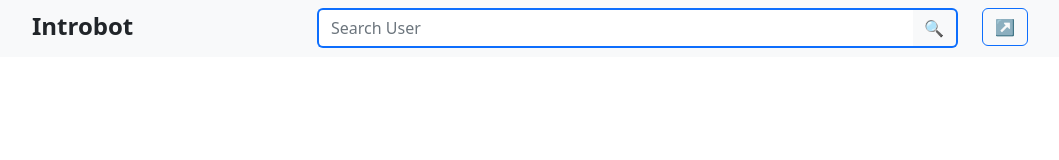
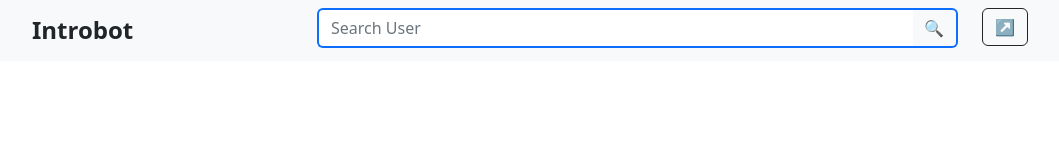
Before and after one commit to manishshahi1/template, a plain HTML site: page dashboard.html in a window 1280 px wide. Shown: the whole page, without its empty margins (50-1109 px from the left). Drawn offline with nearby package versions, Linux system fonts and the light colour scheme.

Commit message:
final changes in navbar

```diff
--- a/dashboard.html
+++ b/dashboard.html
@@ -25,7 +25,7 @@
       <div class="container">
         <div class="row">
           <div class="col-3">
-            <h4 class="mt-1"><b>Introbot</b></h4>
+            <h4 class="mt-2"><b>Introbot</b></h4>
           </div>
           <div class="col-7">
             <form action="/search/" class="mx-auto" role="search">
@@ -48,7 +48,7 @@
             </form>
           </div>
           <div class="col-2">
-            <a class="btn btn-outline-primary" href="/logout">↗️</a>
+            <a class="btn btn-outline-dark" href="/logout">↗️</a>
           </div>
         </div>
       </div>
```
